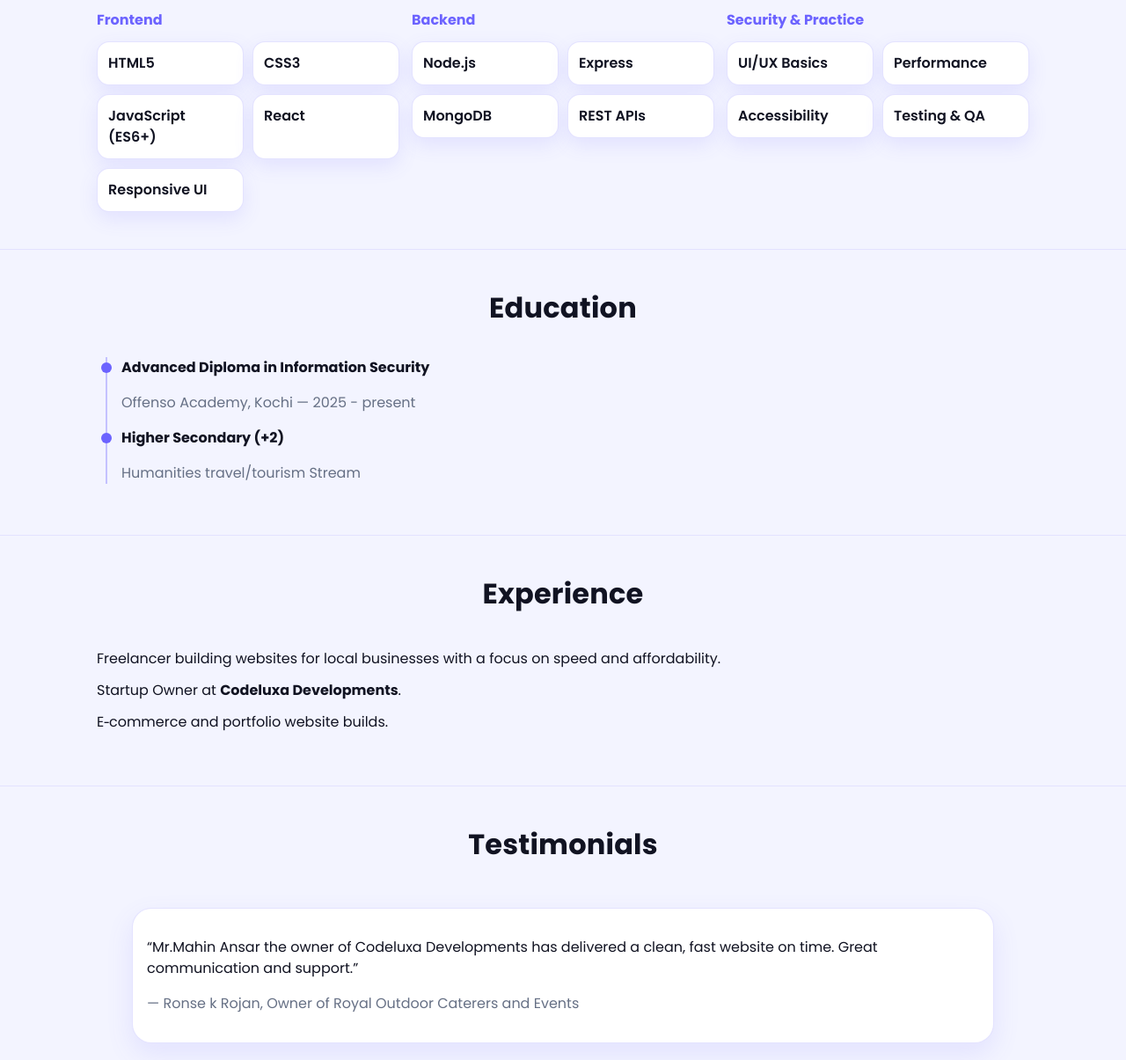
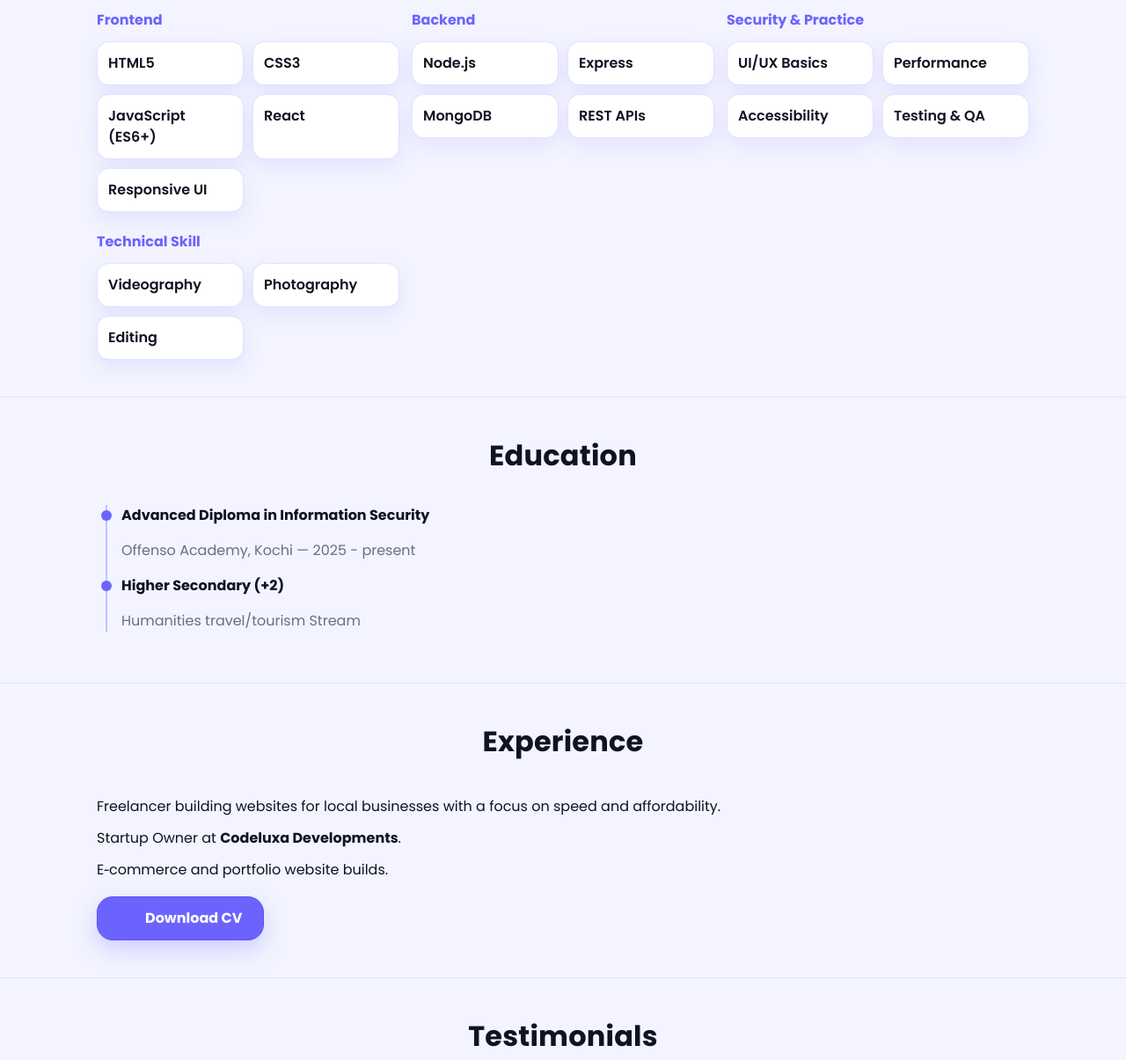
Before and after one commit to mahinansar/MAHIN-ANSAR-BUSINESS-PORTFOLIO, a plain HTML site: page index.html in a window 1280 px wide. Shown: the part 2263-3468 px from the top of the page at 88% size. Drawn offline with Linux system fonts and the light colour scheme.

Commit message:
Add files via upload

```diff
--- a/index.html
+++ b/index.html
@@ -142,6 +142,14 @@
 							<div class="skill">Testing & QA</div>
 						</div>
 					</div>
+					<div>
+						<h4 class="group-title">Technical Skill</h4>
+						<div class="skills-grid">
+							<div class="skill">Videography</div>
+							<div class="skill">Photography</div>
+							<div class="skill">Editing</div>
+						</div>
+					</div>
 				</div>
 			</div>
 		</section>
@@ -176,8 +184,11 @@
 					<li>Startup Owner at <strong>Codeluxa Developments</strong>.</li>
 					<li>E‑commerce and portfolio website builds.</li>
 				</ul>
+				 <a href="Mahin Ansar Resume.pdf" download class="cv-download-btn">
+                 <svg viewBox="0 0 20 20">
+                 <path d="file:///C:/Users/mahin/OneDrive/Desktop/OFFENSO%20TECH%20SCHOOL/MAHIN%20ANSAR-%20BUSINESS%20PORTFOLIO/Mahin%20Ansar%20Resume.pdf"/></svg>Download CV</a>
 			</div>
-		</section>
+	    </section>
 
 		<section class="section" id="testimonials">
 			<div class="container">
--- a/style.css
+++ b/style.css
@@ -153,6 +153,43 @@ body{
 .contact-section a{color:var(--brand);text-decoration:none;font-weight:700}
 .contact-note{background:#eef0ff;border-left:4px solid var(--brand);padding:12px;margin-top:12px;border-radius:16px}
 
+/* CV Download Button */
+.cv-download-btn{
+  display:inline-flex;
+  align-items:center;
+  justify-content:center;
+  gap:10px;
+  padding:12px 24px;
+  border-radius:18px;
+  font-weight:700;
+  text-decoration:none;
+  font-size:1rem;
+
+  background:var(--brand);                 /* purple */
+  color:var(--accent-contrast);            /* white */
+  border:1px solid var(--brand-600);
+  box-shadow:0 10px 26px rgba(108,99,255,0.28);
+
+  transition:transform .15s ease,
+             box-shadow .15s ease,
+             background-color .15s ease,
+             border-color .15s ease;
+}
+
+.cv-download-btn:hover{
+  transform:translateY(-3px);
+  background:var(--brand-600);
+  border-color:var(--brand-700);
+  box-shadow:0 14px 34px rgba(108,99,255,0.33);
+}
+
+.cv-download-btn svg{
+  width:20px;
+  height:20px;
+  color:#fff;
+}
+.cv-download-btn svg *{ fill:currentColor }
+
 /* ===== Contact area: white pill buttons laid out in a responsive grid ===== */
 .contact-icons{
   display: grid;
```
